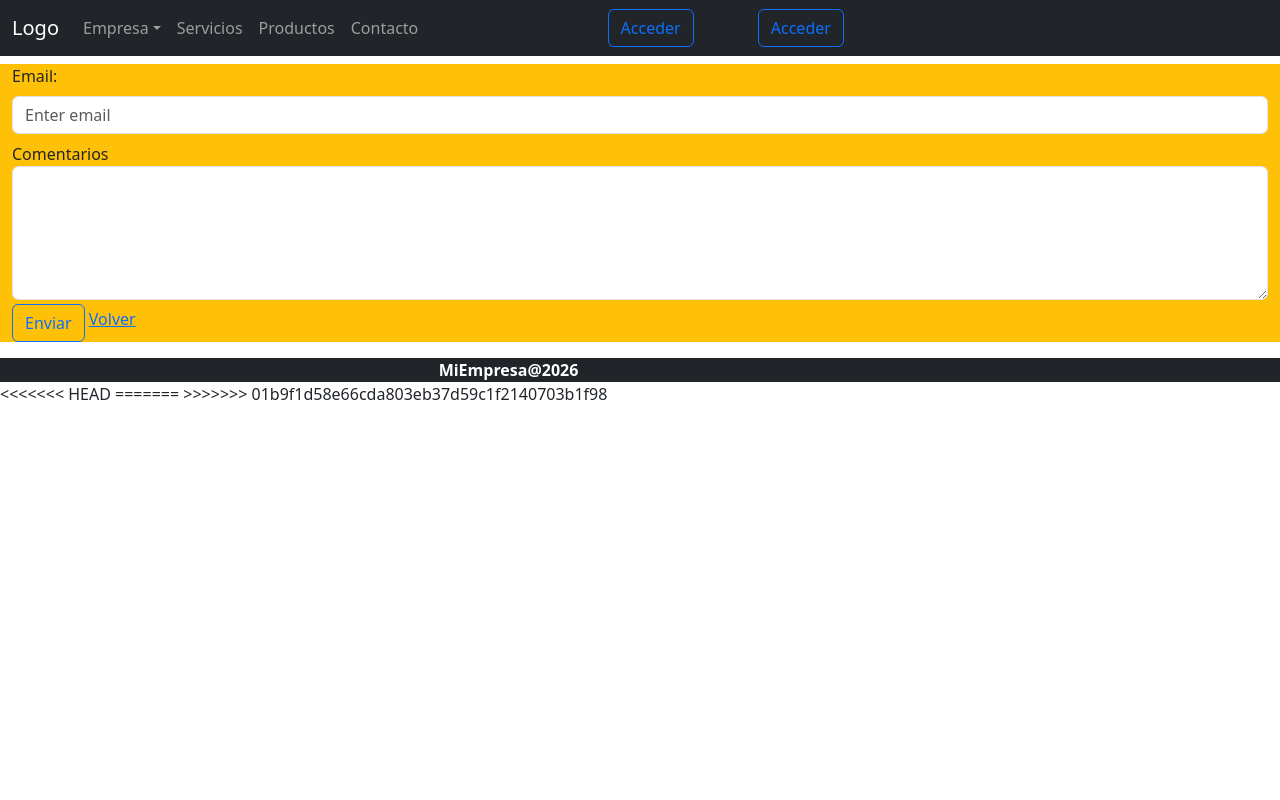
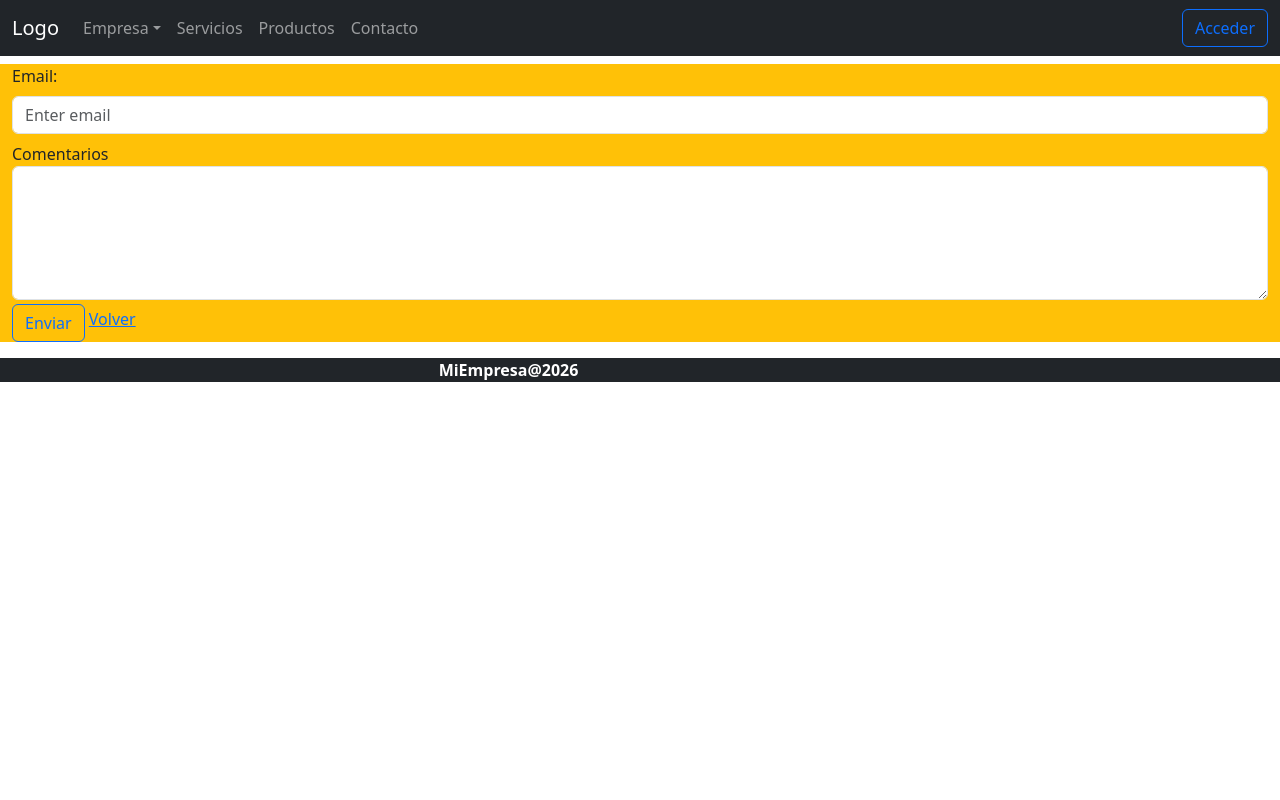
Before and after one commit to BRANDONxRECA/Pagina-Aldeano, a PHP site: page /contacto.php in a window 1280 px wide. Run offline with PHP 8.4, Linux system fonts and the light colour scheme.

Commit message:
fix del acceder duplicado

```diff
--- a/contacto.php
+++ b/contacto.php
@@ -35,11 +35,7 @@
                         </li>
                     </ul>
                 </div>
-<<<<<<< HEAD
                 <button type="button" class="btn btn-outline-primary" data-bs-toggle="modal" data-bs-target="#myModal">Acceder</button>
-=======
-                <button type="button" class="btn btn-outline-primary">Acceder</button>
->>>>>>> 01b9f1d58e66cda803eb37d59c1f2140703b1f98
             </div>
         </nav>
         <!--Container-->
@@ -64,7 +60,6 @@
             </div>
         </div>
         <!--Modal-->
-<<<<<<< HEAD
         <div class="modal fade" id="myModal">
             <div class="modal-dialog">
                 <div class="modal-content">
@@ -99,7 +94,5 @@
                 </div>
             </div>
         </div>
-=======
->>>>>>> 01b9f1d58e66cda803eb37d59c1f2140703b1f98
     </body>
 </html>
```
